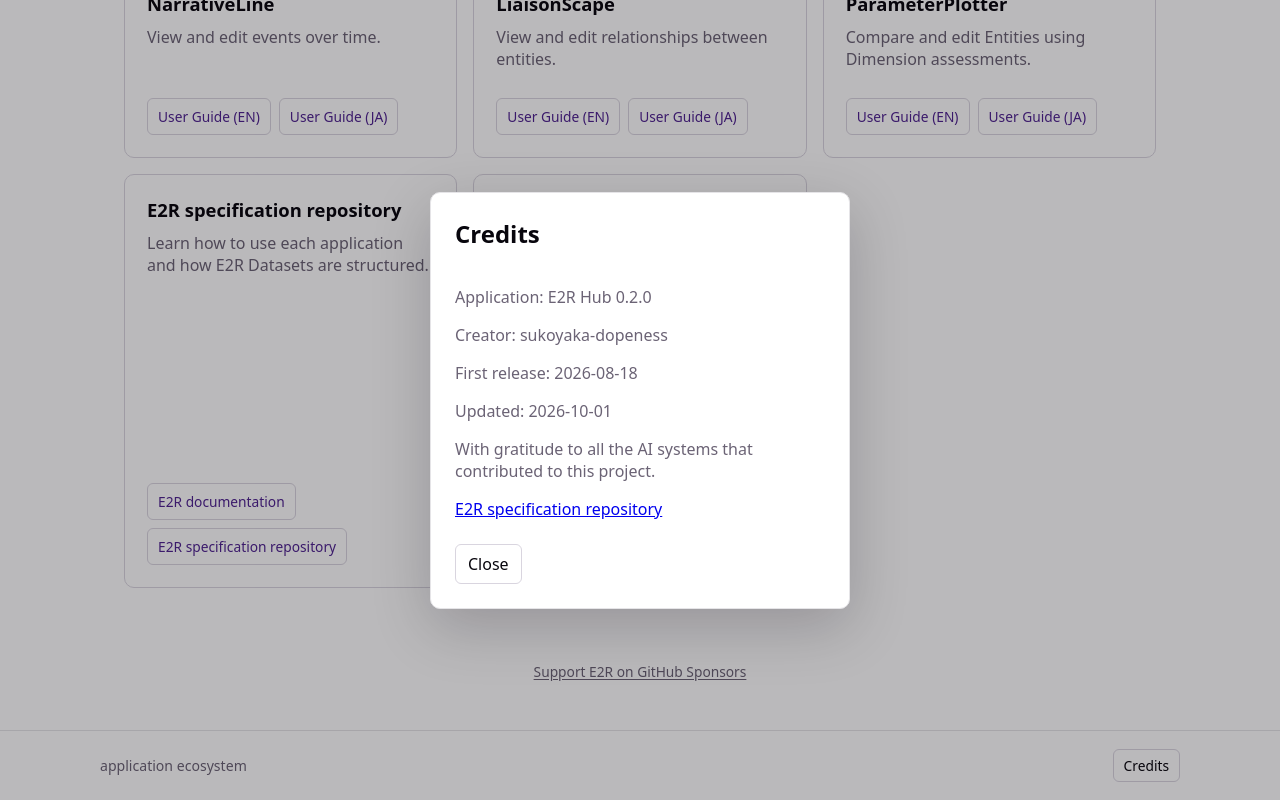
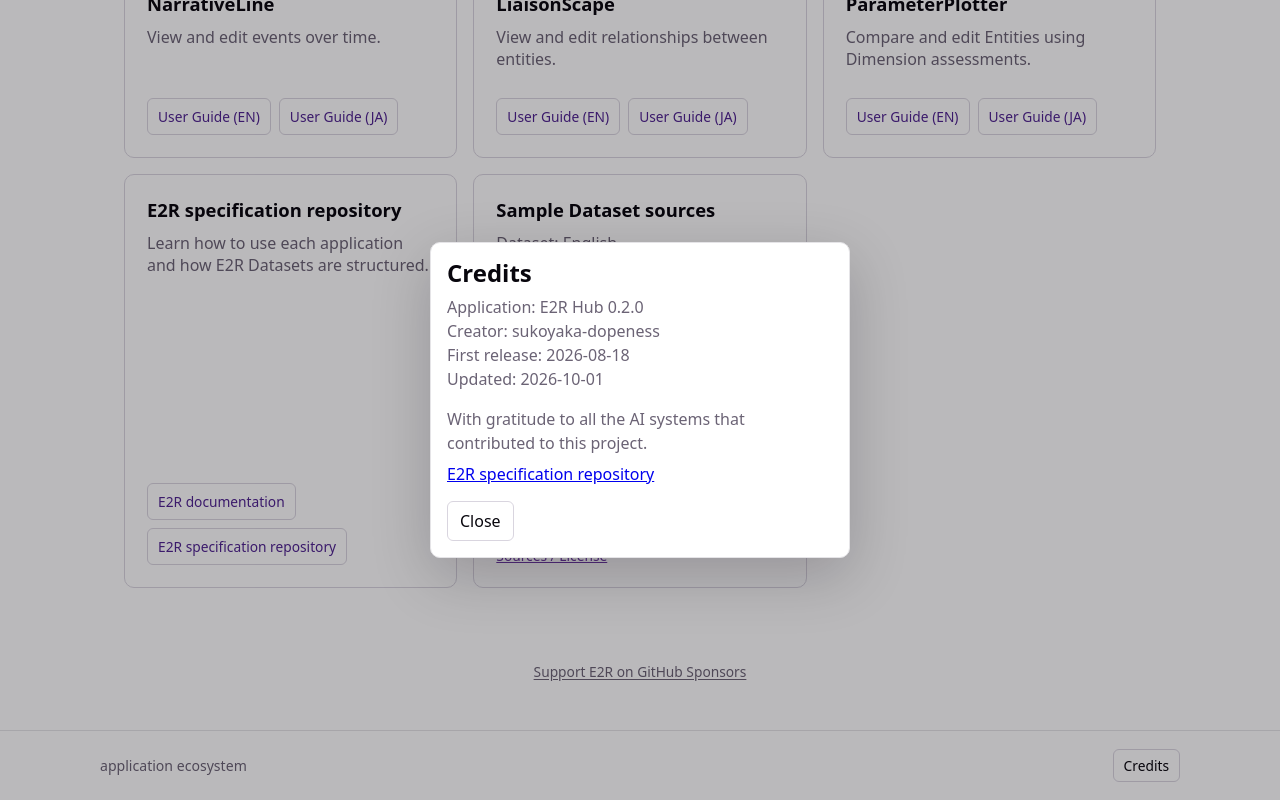
Before and after one commit to sukoyaka-dopeness/e2r-hub, a React (Vite) app: page / in a window 1280 px wide. Both pictures are taken after a click on the button "Credits". Shown: the part 3698-4498 px from the top of the page. Built offline with nearby package versions, Linux system fonts and the light colour scheme; no server answers.

Commit message:
Keep Hub Credits focus inside modal and tighten metadata spacing

```diff
--- a/src/App.css
+++ b/src/App.css
@@ -73,11 +73,14 @@ main { width: min(1080px, 100%); margin: 0 auto; }
 .site-footer button { padding: 6px 10px; font-size: .86rem; }
 
 .modal-backdrop { position: fixed; z-index: 10; inset: 0; display: grid; place-items: center; padding: 20px; background: rgba(8, 6, 13, .28); }
-.credits-modal { width: min(420px, 100%); padding: 24px; border: 1px solid #e5e4e7; border-radius: 10px; background: #fff; box-shadow: 0 18px 60px rgba(8, 6, 13, .2); }
+.credits-modal { width: min(420px, 100%); max-height: calc(100dvh - 40px); overflow: auto; padding: 16px; border: 1px solid #e5e4e7; border-radius: 10px; background: #fff; box-shadow: 0 18px 60px rgba(8, 6, 13, .2); }
 .modal-header { display: flex; align-items: center; justify-content: space-between; gap: 16px; }
-.modal-header h2 { margin: 0 0 20px; color: #08060d; }
-.credits-modal p { color: #6b6375; }
-.modal-close { display: block; margin-top: 24px; }
+.credits-modal .modal-header h2 { margin: 0 0 8px; color: #08060d; font-size: 24px; line-height: 1.18; }
+.credits-metadata p { margin: 0; color: #6b6375; line-height: 1.5; }
+.credits-acknowledgement { margin: 16px 0 8px; color: #6b6375; line-height: 1.5; }
+.credits-links { display: grid; justify-items: start; gap: 8px; }
+.credits-modal :focus-visible { outline: 2px solid #6d3aa3; outline-offset: 3px; }
+.modal-close { display: block; margin-top: 16px; }
 
 @media (max-width: 700px) {
   .site-header, .site-footer { padding: 14px 16px; }
--- a/src/App.tsx
+++ b/src/App.tsx
@@ -1,5 +1,5 @@
 import { useEffect, useRef, useState } from 'react'
-import type { ReactNode } from 'react'
+import type { KeyboardEvent as ReactKeyboardEvent, ReactNode } from 'react'
 import './App.css'
 import { parameterPlotterHandoffHref, resolveHandoffUrl } from './services/parameterPlotterHandoff'
 
@@ -258,6 +258,8 @@ function App() {
   const [locale, setLocale] = useState<Locale>('en')
   const [creditsOpen, setCreditsOpen] = useState(false)
   const creditsOpenerRef = useRef<HTMLButtonElement>(null)
+  const creditsDialogRef = useRef<HTMLElement>(null)
+  const creditsCloseRef = useRef<HTMLButtonElement>(null)
   const creditsWasOpenRef = useRef(false)
   const text = copy[locale]
   const landing = landingCopy[locale]
@@ -276,19 +278,47 @@ function App() {
     }
 
     creditsWasOpenRef.current = true
+    creditsCloseRef.current?.focus()
     const dismissOnEscape = (event: KeyboardEvent) => {
       if (event.key === 'Escape') {
         event.preventDefault()
         setCreditsOpen(false)
       }
     }
+    const keepFocusInside = (event: FocusEvent) => {
+      if (event.target instanceof Node && !creditsDialogRef.current?.contains(event.target)) {
+        creditsCloseRef.current?.focus()
+      }
+    }
     window.addEventListener('keydown', dismissOnEscape)
-    return () => window.removeEventListener('keydown', dismissOnEscape)
+    document.addEventListener('focusin', keepFocusInside)
+    return () => {
+      window.removeEventListener('keydown', dismissOnEscape)
+      document.removeEventListener('focusin', keepFocusInside)
+    }
   }, [creditsOpen])
+
+  const keepCreditsTabInside = (event: ReactKeyboardEvent<HTMLElement>) => {
+    if (event.key !== 'Tab') return
+    const dialog = event.currentTarget
+    const focusable = [...dialog.querySelectorAll<HTMLElement>('a[href], button:not([disabled])')]
+    const first = focusable[0]
+    const last = focusable.at(-1)
+    if (!first || !last) {
+      event.preventDefault()
+      dialog.focus()
+    } else if (event.shiftKey && (document.activeElement === first || !dialog.contains(document.activeElement))) {
+      event.preventDefault()
+      last.focus()
+    } else if (!event.shiftKey && (document.activeElement === last || !dialog.contains(document.activeElement))) {
+      event.preventDefault()
+      first.focus()
+    }
+  }
 
   return (
     <div className="hub-shell">
-      <header className="site-header">
+      <header className="site-header" inert={creditsOpen}>
         <a className="brand" href="#top">E2R Hub</a>
         <div className="locale-switch" aria-label="Language">
           <button className={locale === 'en' ? 'active' : ''} type="button" onClick={() => setLocale('en')}>English</button>
@@ -296,7 +326,7 @@ function App() {
         </div>
       </header>
 
-      <main id="top">
+      <main id="top" inert={creditsOpen}>
         <section className="hero-section">
           <p className="eyebrow">{text.ecosystem}</p>
           <h1><MultilineText value={text.hero} /></h1>
@@ -494,7 +524,7 @@ function App() {
         </div>
       </main>
 
-      <footer className="site-footer">
+      <footer className="site-footer" inert={creditsOpen}>
         <span>{text.footerDescriptor}</span>
         <div>
           <button ref={creditsOpenerRef} type="button" onClick={() => setCreditsOpen(true)}>{text.credits}</button>
@@ -508,17 +538,19 @@ function App() {
             setCreditsOpen(false)
           }
         }}>
-          <section className="credits-modal" role="dialog" aria-modal="true" aria-labelledby="credits-heading">
+          <section ref={creditsDialogRef} className="credits-modal" role="dialog" aria-modal="true" aria-labelledby="credits-heading" tabIndex={-1} onKeyDown={keepCreditsTabInside}>
             <div className="modal-header">
               <h2 id="credits-heading">{text.credits}</h2>
             </div>
-            <p>{text.creditsApplication}: E2R Hub 0.2.0</p>
-            <p>{text.creditsCreator}: sukoyaka-dopeness</p>
-            <p>{text.creditsFirstRelease}: {text.creditsFirstReleaseDate}</p>
-            <p>{text.creditsUpdated}: {text.creditsUpdatedDate}</p>
-            <p>{text.gratitude}</p>
-            <ExternalLink href={links.specification}>{text.specificationRepo}</ExternalLink>
-            <button className="modal-close" type="button" onClick={() => setCreditsOpen(false)}>{text.close}</button>
+            <div className="credits-metadata">
+              <p>{text.creditsApplication}: E2R Hub 0.2.0</p>
+              <p>{text.creditsCreator}: sukoyaka-dopeness</p>
+              <p>{text.creditsFirstRelease}: {text.creditsFirstReleaseDate}</p>
+              <p>{text.creditsUpdated}: {text.creditsUpdatedDate}</p>
+            </div>
+            <p className="credits-acknowledgement">{text.gratitude}</p>
+            <nav className="credits-links"><ExternalLink href={links.specification}>{text.specificationRepo}</ExternalLink></nav>
+            <button ref={creditsCloseRef} className="modal-close" type="button" onClick={() => setCreditsOpen(false)}>{text.close}</button>
           </section>
         </div>
       )}
```
Also changed, not shown: 2 other files (tests, documents, lock files or other folders).
